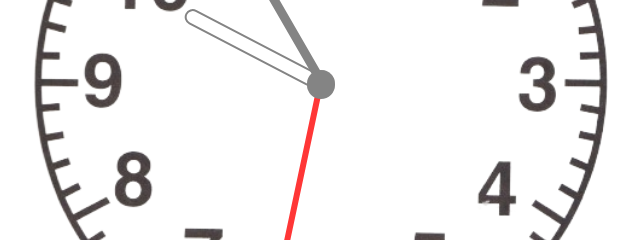
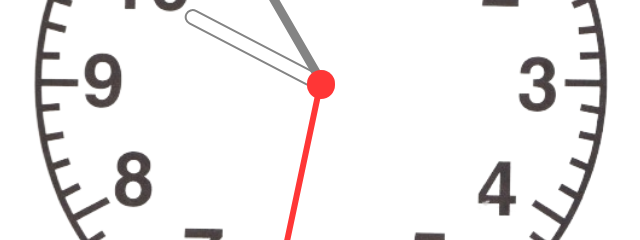
Before and after one commit to sakibsarkar/Analog_Clock, a plain HTML site: page index.html in a window 1280 px wide. Shown: the part 318-558 px from the top of the page, 319-959 px from the left. Drawn offline with Linux system fonts and the light colour scheme.

Commit message:
color changed

```diff
--- a/style.css
+++ b/style.css
@@ -17,7 +17,7 @@
     width: 5%;
     height: 5%;
     border-radius: 50%;
-    background-color: #848484;
+    background-color:rgb(255, 54, 54);
     position: relative;
     top: 0.5%;
     z-index: 99;
```
